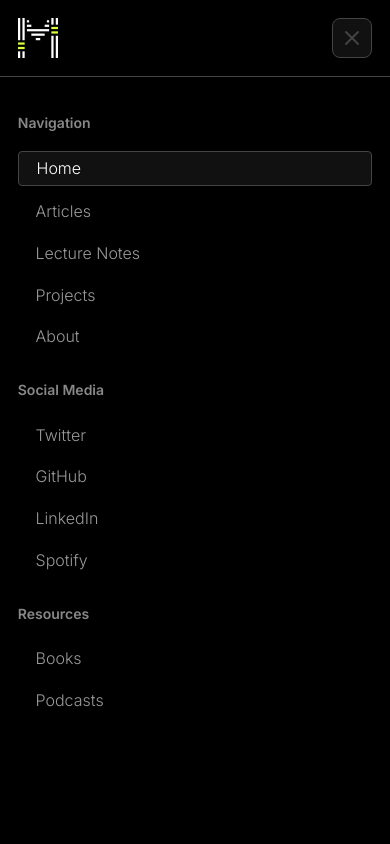
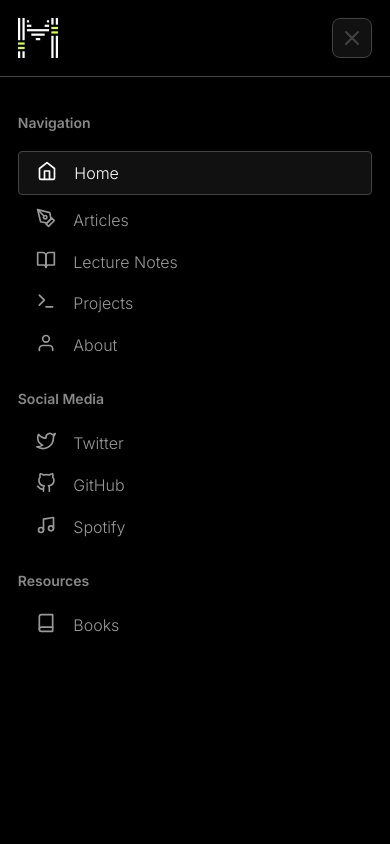
Before and after one commit to MiltMont/Functorial, a Next.js app: page / in a window 390 px wide. Both pictures are taken after a click on the button 352 px from the left and 37 px from the top of the page. Shown: the top 844 px of the page. Built offline with nearby package versions, Linux system fonts and the light colour scheme.

Commit message:
Added icons to menu

```diff
--- a/components/layout/MobileNav.tsx
+++ b/components/layout/MobileNav.tsx
@@ -12,6 +12,7 @@ import { Inter } from "next/font/google";
 import { Global } from "../../utils/globals";
 import Spacer from "../utils/Spacer";
 import { useRouter } from "next/router";
+import Icon from "../utils/Icon";
 
 const Nav = styled.nav`
   @media (min-width: ${theme.breakpoints.md}) {
@@ -127,6 +128,14 @@ const MobileNav: FC = () => {
                   <Style.Item
                     state={router.route === item.url ? "active" : "inactive"}
                   >
+                    <Icon
+                      icon={item.icon}
+                      color={
+                        router.route === item.url
+                          ? theme.colors.foreground
+                          : theme.colors.accent6
+                      }
+                    />
                     {item.label}
                   </Style.Item>
                 </AlertDialog.Action>
@@ -140,7 +149,11 @@ const MobileNav: FC = () => {
                 style={{ textDecoration: "none" }}
                 key={item.label}
               >
-                <Style.Item state="inactive">{item.label}</Style.Item>
+                <Style.Item state="inactive">
+                  <Icon icon={item.icon} color={theme.colors.accent6} />
+
+                  {item.label}
+                </Style.Item>
               </Link>
             ))}
             <Spacer />
@@ -155,6 +168,14 @@ const MobileNav: FC = () => {
                   <Style.Item
                     state={router.route === item.url ? "active" : "inactive"}
                   >
+                    <Icon
+                      icon={item.icon}
+                      color={
+                        router.route === item.url
+                          ? theme.colors.foreground
+                          : theme.colors.accent6
+                      }
+                    />
                     {item.label}
                   </Style.Item>
                 </AlertDialog.Action>
--- a/components/layout/css.ts
+++ b/components/layout/css.ts
@@ -11,11 +11,15 @@ const variant = {
     color: theme.colors.foreground,
     backgroundColor: theme.colors.accent1,
     border: `1px solid ${theme.colors.accent3}`,
+    paddingTop: base(1 / 2),
+    paddingBottom: base(1 / 2),
   },
   inactive: {
     color: theme.colors.accent6,
     backgroundColor: "none",
     border: "none",
+    paddingTop: base(1 / 4),
+    paddingBottom: base(1 / 4),
   },
 };
 
@@ -34,12 +38,15 @@ export const Style = {
   `,
 
   Item: styled.div<Props>`
+    display: flex;
+    gap: ${theme.space[1]};
+
     font-size: ${theme.fontSize[3]};
     font-weight: ${theme.fontWeight[1]};
     border-radius: ${theme.borderRadius[1]};
     padding-left: ${theme.space[1]};
-    padding-top: ${base(1 / 4)};
-    padding-bottom: ${base(1 / 4)};
+    padding-top: ${(props) => variant[props.state].paddingTop};
+    padding-bottom: ${(props) => variant[props.state].paddingBottom};
     margin-bottom: ${base(1 / 2)};
 
     background-color: ${(props) => variant[props.state].backgroundColor};
--- /dev/null
+++ b/components/utils/Icon.tsx
@@ -0,0 +1,51 @@
+import { FC } from "react";
+import theme from "../../styles/Theme";
+import {
+  Home,
+  Archive,
+  Book,
+  BookOpen,
+  Terminal,
+  User,
+  Twitter,
+  GitHub,
+  Music,
+  PenTool,
+} from "react-feather";
+
+type Props = {
+  icon: string;
+  size?: number;
+  color?: string;
+};
+
+const Icon: FC<Props> = ({
+  icon,
+  size = 20,
+  color = theme.colors.foreground,
+}) => {
+  switch (icon) {
+    case "home":
+      return <Home size={size} color={color} />;
+    case "archive":
+      return <Archive size={size} color={color} />;
+    case "book":
+      return <Book size={size} color={color} />;
+    case "book-open":
+      return <BookOpen size={size} color={color} />;
+    case "terminal":
+      return <Terminal size={size} color={color} />;
+    case "user":
+      return <User size={size} color={color} />;
+    case "twitter":
+      return <Twitter size={size} color={color} />;
+    case "github":
+      return <GitHub size={size} color={color} />;
+    case "music":
+      return <Music size={size} color={color} />;
+    case "pen-tool":
+      return <PenTool size={size} color={color} />;
+  }
+};
+
+export default Icon;
--- a/utils/globals.ts
+++ b/utils/globals.ts
@@ -8,7 +8,7 @@ export const Global = {
     {
       label: "Articles",
       url: "/articles",
-      icon: "book",
+      icon: "pen-tool",
     },
     {
       label: "Lecture Notes",
@@ -18,7 +18,7 @@ export const Global = {
     {
       label: "Projects",
       url: "/projects",
-      icon: "code",
+      icon: "terminal",
     },
     {
       label: "About",
@@ -38,14 +38,9 @@ export const Global = {
       icon: "github",
     },
     {
-      label: "LinkedIn",
-      url: "",
-      icon: "linkedin",
-    },
-    {
       label: "Spotify",
       url: "",
-      icon: "spotify",
+      icon: "music",
     },
   ],
 
@@ -55,10 +50,5 @@ export const Global = {
       url: "/books",
       icon: "book",
     },
-    {
-      label: "Podcasts",
-      url: "/podcasts",
-      icon: "podcast",
-    },
   ],
 };
```
